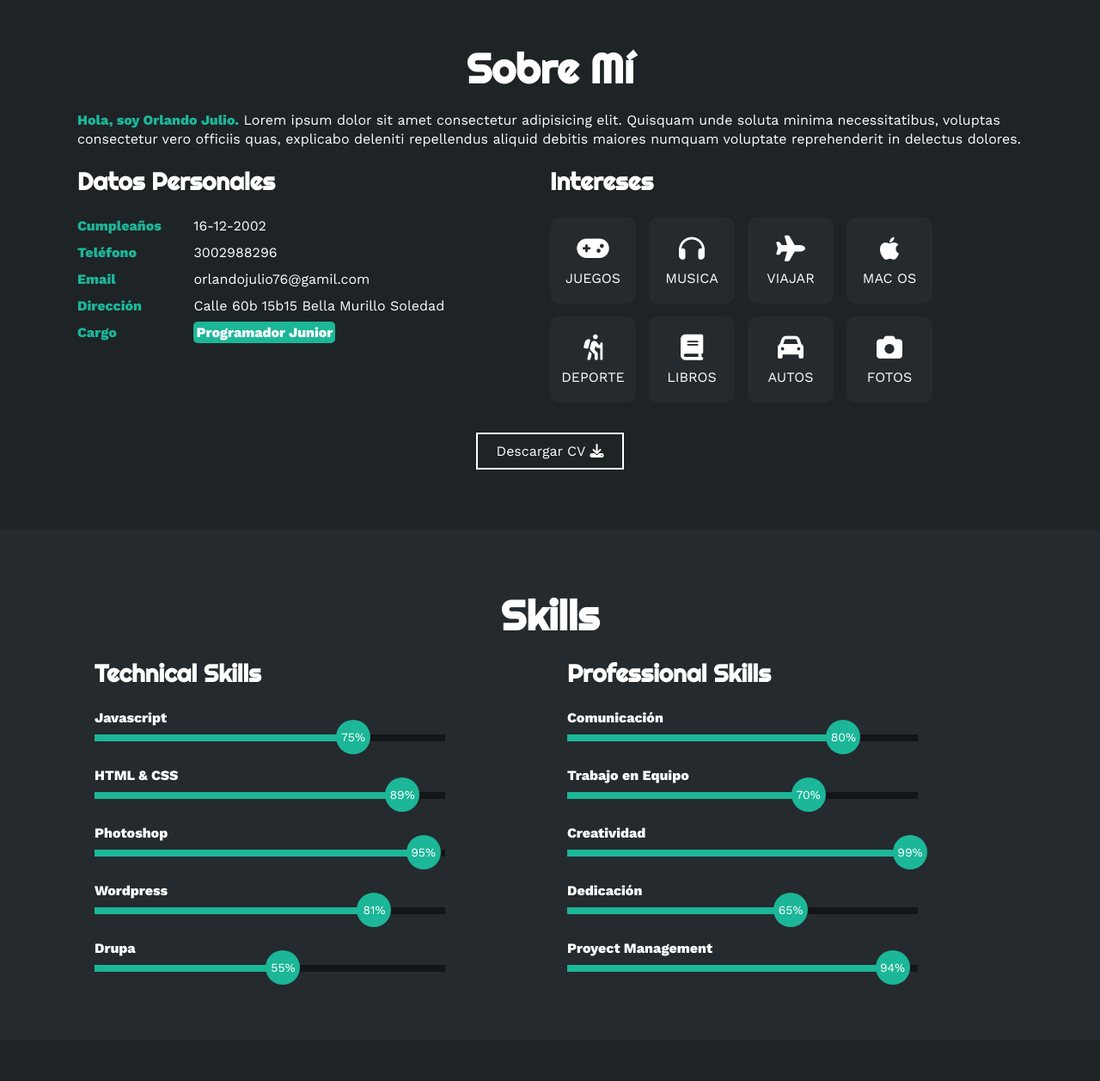
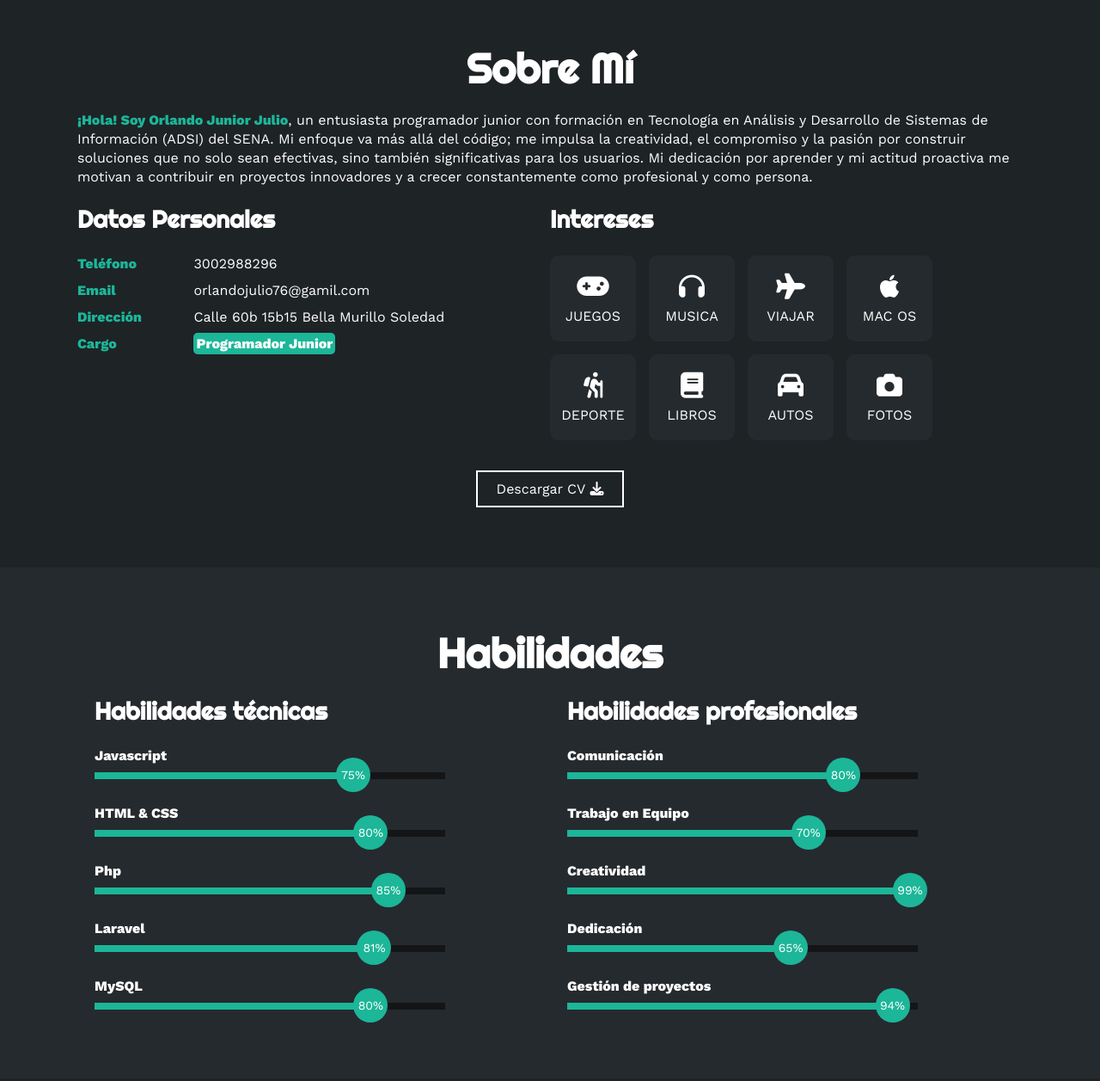
Before and after one commit to orlandojulio12/Portafolio, a plain HTML site: page Index.html in a window 1280 px wide. Shown: the part 820-2077 px from the top of the page at 86% size. Drawn offline with nearby package versions, Linux system fonts and the light colour scheme.

Commit message:
Actualizar Informacion
Actualizar Informacion Personal

```diff
--- a/Index.html
+++ b/Index.html
@@ -19,7 +19,7 @@
                 <ul>
                     <li><a href="#inicio" onclick="seleccionar()">INICIO</a></li>
                     <li><a href="#sobremi" onclick="seleccionar()">SOBRE MI</a></li>
-                    <li><a href="#skills" onclick="seleccionar()">SKILLS</a></li>
+                    <li><a href="#skills" onclick="seleccionar()">HABILIDADES</a></li>
                     <li><a href="#curriculum" onclick="seleccionar()">CURRICULUM</a></li>
                     <li><a href="#portfolio" onclick="seleccionar()">PORTFOLIO</a></li>
                     <li><a href="#contacto" onclick="seleccionar()">CONTACTO</a></li>
@@ -52,17 +52,13 @@
     <section id="sobremi" class="sobremi">
         <div class="contenido-seccion">
             <h2>Sobre Mí</h2>
-            <p><span>Hola, soy Orlando Julio.</span> Lorem ipsum dolor sit amet consectetur adipisicing elit. Quisquam unde soluta minima necessitatibus, voluptas consectetur vero officiis quas, explicabo deleniti repellendus aliquid debitis maiores numquam voluptate reprehenderit in delectus dolores.</p>
+            <p><span>¡Hola! Soy Orlando Junior Julio</span>, un entusiasta programador junior con formación en Tecnología en Análisis y Desarrollo de Sistemas de Información (ADSI) del SENA. Mi enfoque va más allá del código; me impulsa la creatividad, el compromiso y la pasión por construir soluciones que no solo sean efectivas, sino también significativas para los usuarios. Mi dedicación por aprender y mi actitud proactiva me motivan a contribuir en proyectos innovadores y a crecer constantemente como profesional y como persona.</p>
 
             <div class="fila">
                 <!-- datos personales -->
                 <div class="col">
                     <h3>Datos Personales</h3>
                     <ul>
-                        <li>
-                            <strong>Cumpleaños</strong>
-                            16-12-2002
-                        </li>
                         <li>
                             <strong>Teléfono</strong>
                             3002988296
@@ -132,11 +128,11 @@
     <!-- SECCION SKILLS -->
     <section class="skills" id="skills">
         <div class="contenido-seccion">
-            <h2>Skills</h2>
+            <h2>Habilidades</h2>
             <div class="fila">
                 <!-- Technical Skill -->
                 <div class="col">
-                    <h3>Technical Skills</h3>
+                    <h3>Habilidades técnicas</h3>
                     <div class="skill">
                         <span>Javascript</span>
                         <div class="barra-skill">
@@ -149,20 +145,20 @@
                         <span>HTML & CSS</span>
                         <div class="barra-skill">
                             <div class="progreso">
-                                <span>89%</span>
+                                <span>80%</span>
                             </div>
                         </div>
                     </div>
                     <div class="skill">
-                        <span>Photoshop</span>
+                        <span>Php</span>
                         <div class="barra-skill">
                             <div class="progreso">
-                                <span>95%</span>
+                                <span>85%</span>
                             </div>
                         </div>
                     </div>
                     <div class="skill">
-                        <span>Wordpress</span>
+                        <span>Laravel</span>
                         <div class="barra-skill">
                             <div class="progreso">
                                 <span>81%</span>
@@ -170,17 +166,18 @@
                         </div>
                     </div>
                     <div class="skill">
-                        <span>Drupa</span>
+                        <span>MySQL</span>
                         <div class="barra-skill">
                             <div class="progreso">
-                                <span>55%</span>
+                                <span>80%</span>
                             </div>
                         </div>
                     </div>
                 </div>
                 <!-- Professional Skills -->
                 <div class="col">
-                    <h3>Professional Skills</h3>
+                    <h3>
+                        Habilidades profesionales</h3>
                     <div class="skill">
                         <span>Comunicación</span>
                         <div class="barra-skill">
@@ -214,7 +211,7 @@
                         </div>
                     </div>
                     <div class="skill">
-                        <span>Proyect Management</span>
+                        <span>Gestión de proyectos</span>
                         <div class="barra-skill">
                             <div class="progreso">
                                 <span>94%</span>
@@ -371,15 +368,15 @@
                         <ul>
                             <li>
                                 <i class="fa-solid fa-location-dot"></i>
-                                Nicaragua 159, San Rafael Mza
+                                Soledad,Atlantico
                             </li>
                             <li>
                                 <i class="fa-solid fa-mobile-screen"></i>
-                                Llamanos: 2384 - 4343443
+                                Llamanos: 3002988296
                             </li>
                             <li>
                                 <i class="fa-solid fa-envelope"></i>
-                                Email: cw@example.com
+                                orlandojulio76@gmail
                             </li>
                         </ul>
                     </div>
--- a/estilo.css
+++ b/estilo.css
@@ -286,7 +286,7 @@ html{
 }
 @keyframes htmlcss {
     0%{width: 0%;}
-    100%{width: 89%;}
+    100%{width: 80%;}
 }
 
 .skills .skill .photoshop{
@@ -295,7 +295,7 @@ html{
 }
 @keyframes photoshop {
     0%{width: 0%;}
-    100%{width: 95%;}
+    100%{width: 85%;}
 }
 
 .skills .skill .wordpress{
@@ -313,7 +313,7 @@ html{
 }
 @keyframes drupal {
     0%{width: 0%;}
-    100%{width: 55%;}
+    100%{width: 80%;}
 }
 
 .skills .skill .comunicacion{
```
